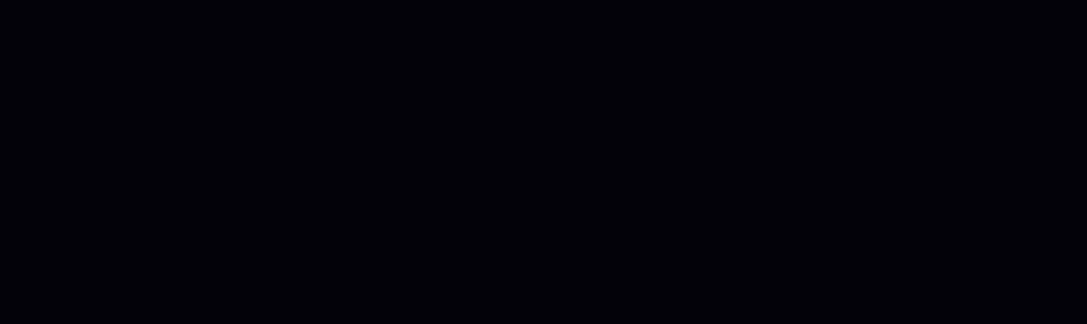
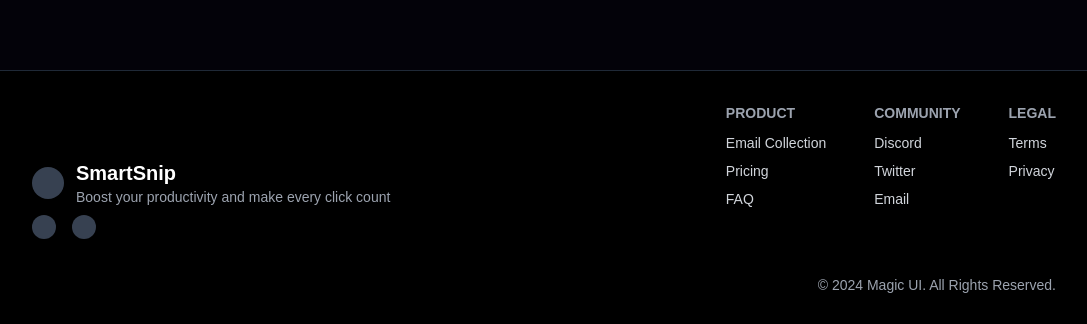
Before and after one commit to AmiteshVerma24/LLMify_Website, a Next.js app: page / in a window 1280 px wide. Shown: the part 1658-1982 px from the top of the page, without its empty margins (96-1183 px from the left). Before the commit the page ends 1600 px from the top, so only its background shows below. Built offline with nearby package versions, Linux system fonts and the light colour scheme.

Commit message:
Footer section of the website

```diff
--- a/src/app/page.tsx
+++ b/src/app/page.tsx
@@ -1,10 +1,13 @@
 import { Hero } from "@/components";
 import { FeatureSection } from "@/components/homepage/FeatureSection";
+import { Footer } from "@/components/global/Footer";
+
 export default function Home() {
   return (
     <>
       <Hero />
       <FeatureSection />
+      <Footer/>
     </>
   );
 }
--- /dev/null
+++ b/src/components/global/Footer.tsx
@@ -0,0 +1,62 @@
+import React from "react";
+
+export const Footer: React.FC = () => {
+  return (
+    <footer className="bg-black text-white py-8 px-32 mt-32 border-t-gray-800 border-t">
+      <div className="max-w-7xl mx-auto flex flex-col md:flex-row justify-between items-center space-y-6 md:space-y-0">
+        {/* Left Section */}
+        <div className="flex flex-col space-y-2">
+          <div className="flex items-center space-x-3">
+            {/* Placeholder for logo */}
+            <div className="h-8 w-8 bg-gray-700 rounded-full" />
+            <div>
+              <h1 className="text-xl font-semibold">SmartSnip</h1>
+              <p className="text-sm text-gray-400">Boost your productivity and make every click count</p>
+            </div>
+          </div>
+          {/* Social Icons */}
+          <div className="flex space-x-4 mt-4">
+            {/* Replace these with actual icons */}
+            <div className="h-6 w-6 bg-gray-700 rounded-full" />
+            <div className="h-6 w-6 bg-gray-700 rounded-full" />
+          </div>
+        </div>
+
+        {/* Links Section */}
+        <div className="flex flex-col space-y-16">
+        <div className="flex space-x-12">
+          <div className="space-y-2">
+            <h2 className="text-sm font-semibold uppercase text-gray-400">Product</h2>
+            <ul className="space-y-1">
+              <li><a href="#" className="text-sm text-gray-300 hover:underline">Email Collection</a></li>
+              <li><a href="#" className="text-sm text-gray-300 hover:underline">Pricing</a></li>
+              <li><a href="#" className="text-sm text-gray-300 hover:underline">FAQ</a></li>
+            </ul>
+          </div>
+          <div className="space-y-2">
+            <h2 className="text-sm font-semibold uppercase text-gray-400">Community</h2>
+            <ul className="space-y-1">
+              <li><a href="#" className="text-sm text-gray-300 hover:underline">Discord</a></li>
+              <li><a href="#" className="text-sm text-gray-300 hover:underline">Twitter</a></li>
+              <li><a href="#" className="text-sm text-gray-300 hover:underline">Email</a></li>
+            </ul>
+          </div>
+          <div className="space-y-2">
+            <h2 className="text-sm font-semibold uppercase text-gray-400">Legal</h2>
+            <ul className="space-y-1">
+              <li><a href="#" className="text-sm text-gray-300 hover:underline">Terms</a></li>
+              <li><a href="#" className="text-sm text-gray-300 hover:underline">Privacy</a></li>
+            </ul>
+          </div>
+        </div>
+            {/* Copyright Section */}
+        <div className="text-center md:text-right text-gray-400 text-sm">
+          &copy; 2024 Magic UI. All Rights Reserved.
+        </div>
+        </div>
+
+
+      </div>
+    </footer>
+  );
+};
```
